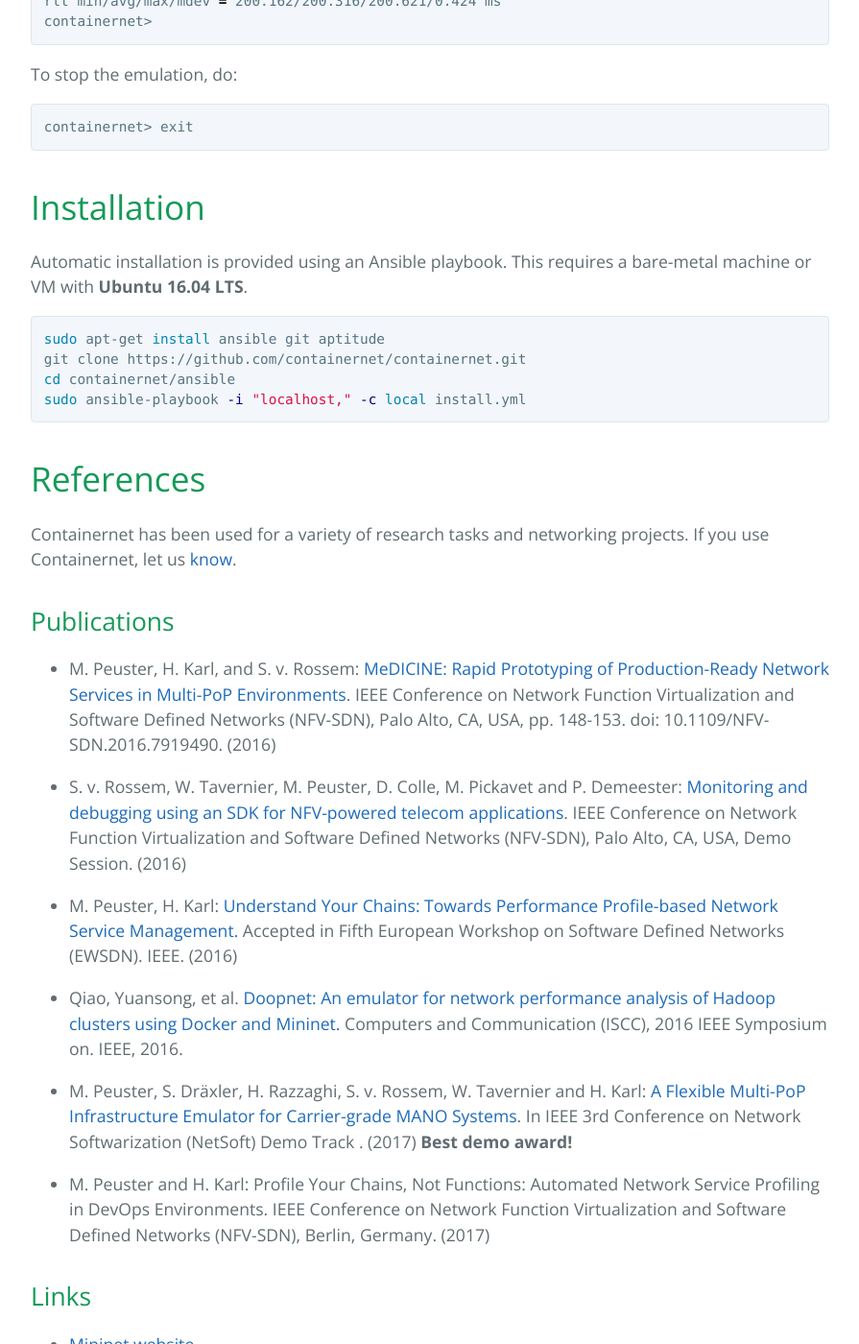
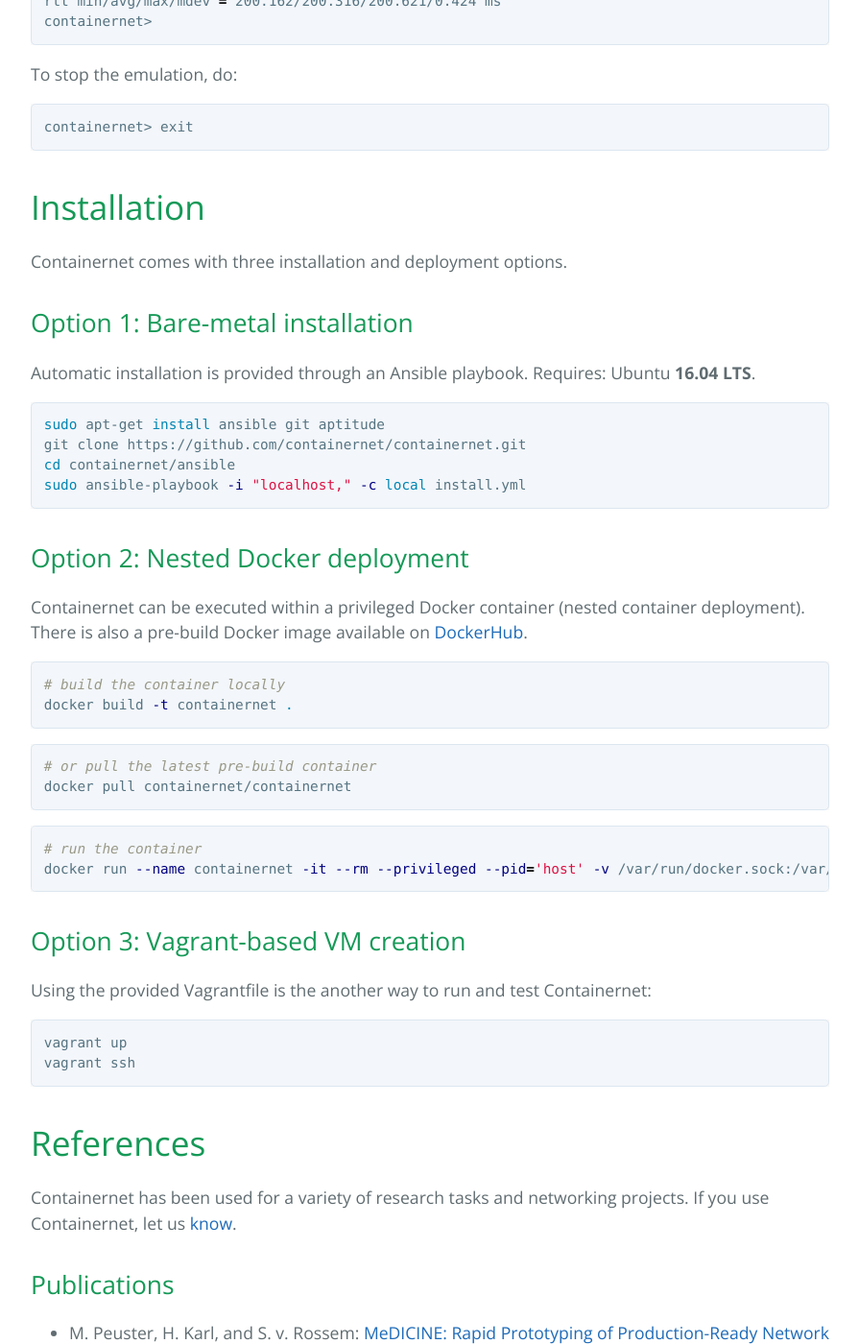
Before and after one commit to containernet/containernet.github.io, a Jekyll site: the page built from index.md, in a window 1280 px wide and 1400 px high, scrolled down 2701 px. Shown: the whole window at 96% size, without its empty margins (192-1087 px from the left). Built offline with Jekyll 4.4.1, drawn with Linux system fonts in a browser that asks for light colours; our own code applies the rules of GitHub Pages for plain Markdown files.

Commit message:
Better installation description.
Signed-off-by: peusterm <manuel.peuster@uni-paderborn.de>

````diff
--- a/index.md
+++ b/index.md
@@ -97,8 +97,10 @@ containernet> exit
 ```
 
 # [](#installation)Installation
+Containernet comes with three installation and deployment options.
 
-Automatic installation is provided using an Ansible playbook. This requires a bare-metal machine or VM with **Ubuntu 16.04 LTS**.
+## Option 1: Bare-metal installation
+Automatic installation is provided through an Ansible playbook. Requires: Ubuntu **16.04 LTS**.
 
 ```bash
 sudo apt-get install ansible git aptitude
@@ -106,6 +108,33 @@ git clone https://github.com/containernet/containernet.git
 cd containernet/ansible
 sudo ansible-playbook -i "localhost," -c local install.yml
 ```
+
+## Option 2: Nested Docker deployment
+Containernet can be executed within a privileged Docker container (nested container deployment). There is also a pre-build Docker image available on [DockerHub](https://hub.docker.com/r/containernet/containernet/).
+
+```bash
+# build the container locally
+docker build -t containernet .
+```
+
+```bash
+# or pull the latest pre-build container
+docker pull containernet/containernet
+```
+
+```bash
+# run the container
+docker run --name containernet -it --rm --privileged --pid='host' -v /var/run/docker.sock:/var/run/docker.sock containernet /bin/bash
+```
+
+## Option 3: Vagrant-based VM creation
+Using the provided Vagrantfile is the another way to run and test Containernet:
+
+```bash
+vagrant up
+vagrant ssh
+```
+
 
 # [](#references)References
 
````
